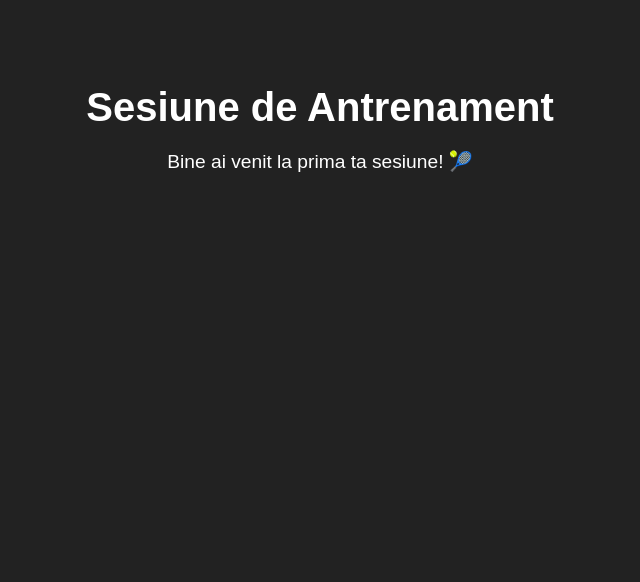
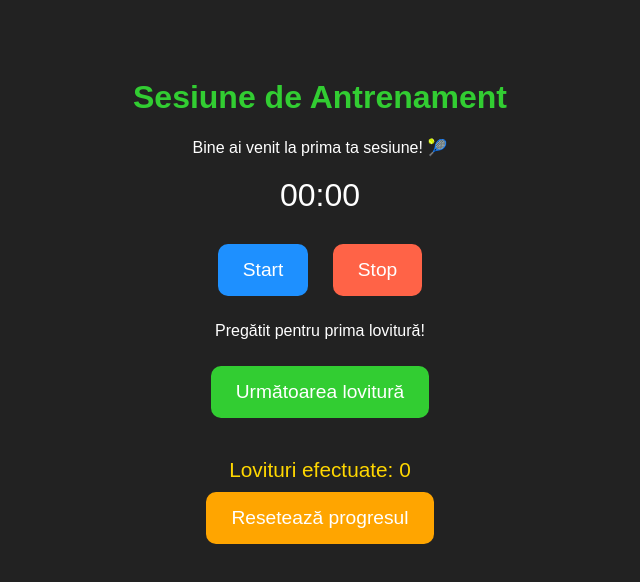
Before and after one commit to VectorServe/vectorserve, a plain HTML site: page session.html in a window 1280 px wide. Shown: the whole page, without its empty margins (320-960 px from the left). Drawn offline with Linux system fonts and the light colour scheme.

Commit message:
Update session.html

```diff
--- a/session.html
+++ b/session.html
@@ -3,26 +3,113 @@
 <head>
     <meta charset="UTF-8">
     <meta name="viewport" content="width=device-width, initial-scale=1.0">
-    <title>Sesiune de Antrenament - VectorServe</title>
+    <title>Sesiune de Antrenament – VectorServe</title>
     <style>
         body {
             font-family: Arial, sans-serif;
-            background: #222;
+            background-color: #222;
             color: white;
             text-align: center;
             padding: 50px;
         }
         h1 {
-            font-size: 2.5em;
-            margin-bottom: 20px;
+            color: #32cd32;
         }
-        p {
+        button {
+            padding: 15px 25px;
+            margin: 10px;
             font-size: 1.2em;
+            border: none;
+            border-radius: 10px;
+            cursor: pointer;
+        }
+        #startBtn { background: #1e90ff; color: white; }
+        #stopBtn { background: #ff6347; color: white; }
+        #nextBtn { background: #32cd32; color: white; }
+        #resetBtn { background: #ffa500; color: white; }
+        #timer {
+            font-size: 2em;
+            margin: 20px 0;
+        }
+        #progress {
+            margin-top: 30px;
+            font-size: 1.3em;
+            color: #ffd700;
         }
     </style>
 </head>
 <body>
     <h1>Sesiune de Antrenament</h1>
     <p>Bine ai venit la prima ta sesiune! 🎾</p>
+
+    <!-- Cronometru -->
+    <div id="timer">00:00</div>
+    <button id="startBtn">Start</button>
+    <button id="stopBtn">Stop</button>
+
+    <!-- Următoarea lovitură -->
+    <p id="exercise">Pregătit pentru prima lovitură!</p>
+    <button id="nextBtn">Următoarea lovitură</button>
+
+    <!-- Progres -->
+    <div id="progress">Lovituri efectuate: 0</div>
+    <button id="resetBtn">Resetează progresul</button>
+
+    <script>
+        // Cronometru
+        let timer;
+        let seconds = 0;
+        let minutes = 0;
+
+        function updateTimer() {
+            let sec = seconds < 10 ? "0" + seconds : seconds;
+            let min = minutes < 10 ? "0" + minutes : minutes;
+            document.getElementById("timer").textContent = min + ":" + sec;
+        }
+
+        document.getElementById("startBtn").onclick = function() {
+            timer = setInterval(function() {
+                seconds++;
+                if (seconds === 60) {
+                    seconds = 0;
+                    minutes++;
+                }
+                updateTimer();
+            }, 1000);
+        };
+
+        document.getElementById("stopBtn").onclick = function() {
+            clearInterval(timer);
+        };
+
+        // Următoarea lovitură + progres
+        const exercises = [
+            "Forehand cu putere 💪",
+            "Backhand controlat 🎯",
+            "Serviciu rapid ⚡",
+            "Volée la fileu 🕊️",
+            "Lob defensiv 🛡️"
+        ];
+        let index = 0;
+        let hits = parseInt(localStorage.getItem("hits")) || 0;
+
+        // afișăm progresul salvat
+        document.getElementById("progress").textContent = "Lovituri efectuate: " + hits;
+
+        document.getElementById("nextBtn").onclick = function() {
+            index = (index + 1) % exercises.length;
+            document.getElementById("exercise").textContent = exercises[index];
+            hits++;
+            localStorage.setItem("hits", hits); // salvăm progresul
+            document.getElementById("progress").textContent = "Lovituri efectuate: " + hits;
+        };
+
+        // Resetare progres
+        document.getElementById("resetBtn").onclick = function() {
+            hits = 0;
+            localStorage.setItem("hits", hits);
+            document.getElementById("progress").textContent = "Lovituri efectuate: " + hits;
+        };
+    </script>
 </body>
 </html>
```
